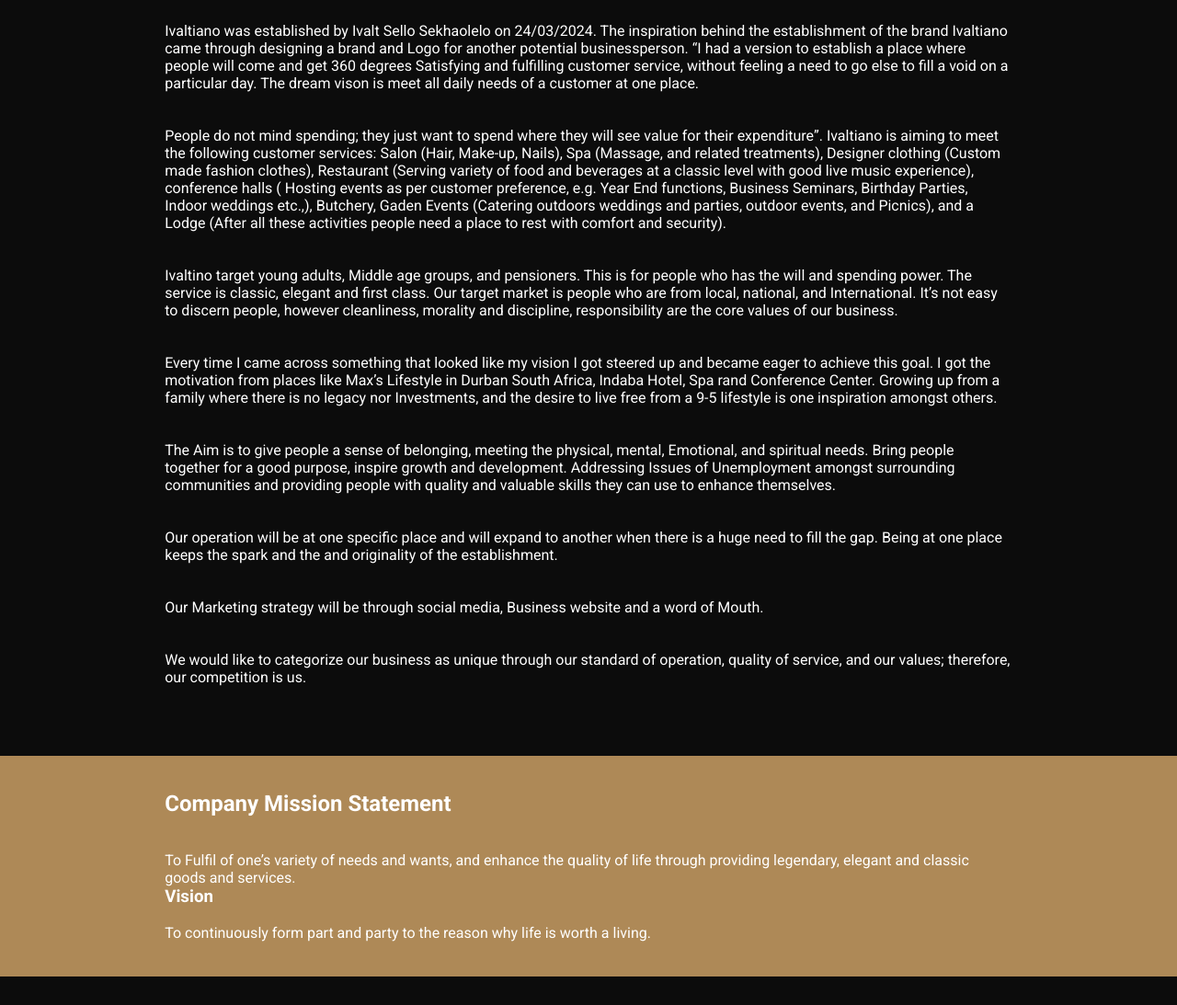
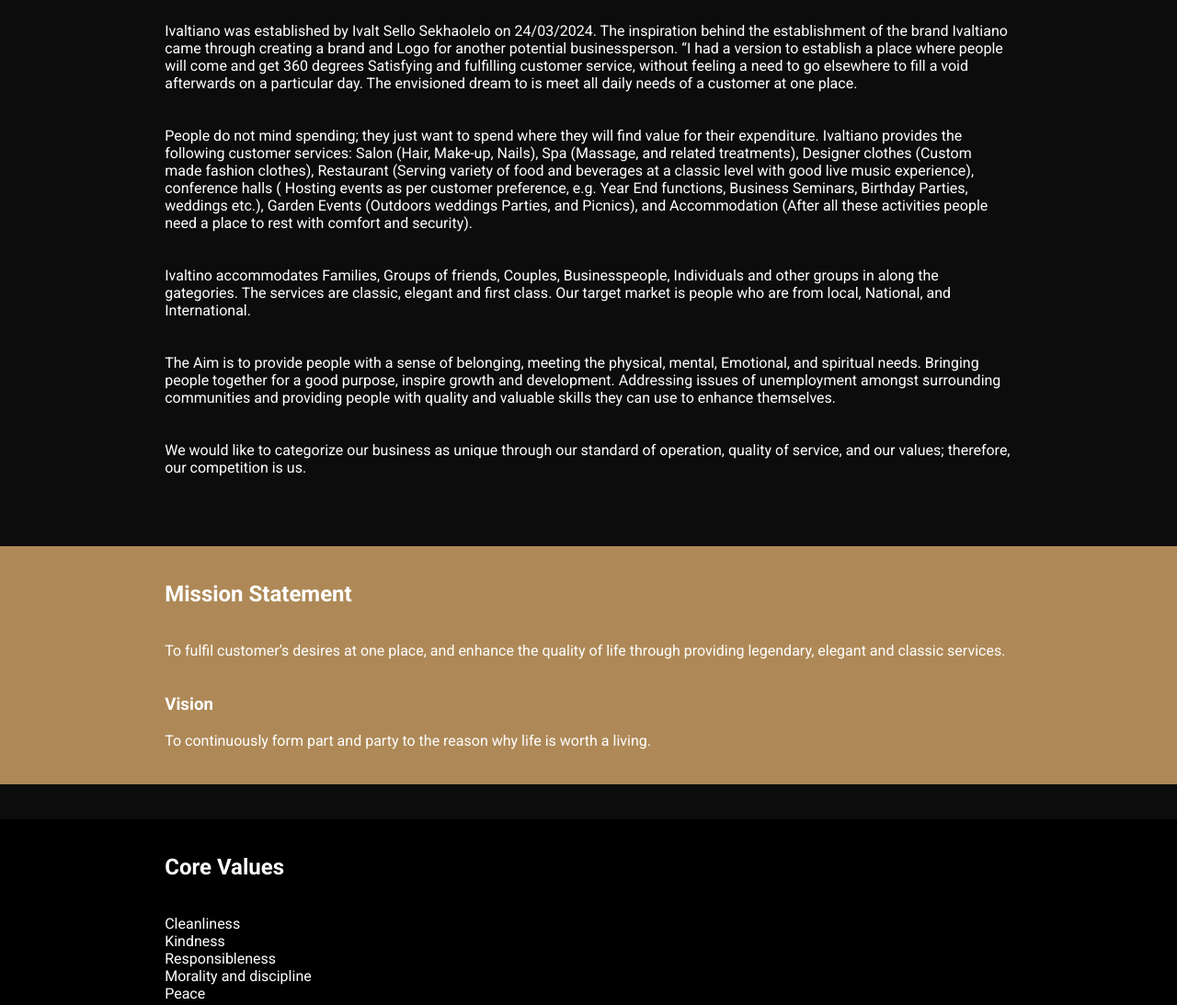
Before and after one commit to Katlego-Paul-Gejengana/Ivaltiano, a plain HTML site: page index.html in a window 1280 px wide. Shown: the part 880-1973 px from the top of the page at 92% size. Drawn offline with Linux system fonts and the light colour scheme; a script that the page names is missing.

Commit message:
Update index.html

```diff
--- a/index.html
+++ b/index.html
@@ -84,60 +84,45 @@
         <br>
         <br>
 
-        <p>Ivaltiano was established by Ivalt Sello Sekhaolelo on 24/03/2024. The inspiration behind the
-             establishment of the brand Ivaltiano came through designing a brand and Logo for another
-             potential businessperson. “I had a version to establish a place where people will come and
-             get 360 degrees Satisfying and fulfilling customer service, without feeling a need to go else
-              to fill a void on a particular day. The dream vison is meet all daily needs of a customer
-              at one place.</p>
+        <p>Ivaltiano was established by Ivalt Sello Sekhaolelo on 24/03/2024. The inspiration
+            behind the establishment of the brand Ivaltiano came through creating a brand and
+            Logo for another potential businessperson. “I had a version to establish a place
+            where people will come and get 360 degrees Satisfying and fulfilling customer
+            service, without feeling a need to go elsewhere to fill a void afterwards on a
+            particular day. The envisioned dream to is meet all daily needs of a customer at
+            one place.</p>
         <br>
         <br>
 
-        <p> People do not mind spending; they just want to spend where they will see value for their
-            expenditure”. Ivaltiano is aiming to meet the following customer services: Salon (Hair, Make-up,
-            Nails), Spa (Massage, and related treatments), Designer clothing (Custom made fashion clothes),
-            Restaurant (Serving variety of food and beverages at a classic level with good live music
-            experience), conference halls ( Hosting events as per customer preference, e.g. Year End
-            functions, Business Seminars, Birthday Parties, Indoor weddings etc.,), Butchery,  Gaden Events
-            (Catering outdoors weddings and parties, outdoor events, and Picnics), and a Lodge (After all
-            these activities people need a place to rest with comfort and security).</p>
+        <p> People do not mind spending; they just want to spend where they will find value
+            for their expenditure. Ivaltiano provides the following customer services: Salon
+            (Hair, Make-up, Nails), Spa (Massage, and related treatments), Designer clothes
+            (Custom made fashion clothes), Restaurant (Serving variety of food and beverages
+            at a classic level with good live music experience), conference halls ( Hosting
+            events as per customer preference, e.g. Year End functions, Business Seminars,
+            Birthday Parties, weddings etc.), Garden Events (Outdoors weddings Parties, and
+            Picnics), and Accommodation (After all these activities people need a place to
+            rest with comfort and security).</p>
 
         <br>
         <br>
 
-        <p>Ivaltino target young adults, Middle age groups, and pensioners. This is for people who has the
-            will and spending power. The service is classic, elegant and first class. Our target market is
-            people who are from local, national, and International. It’s not easy to discern people, however
-            cleanliness, morality and discipline, responsibility are the core values of our business.</p>
+        <p>Ivaltino accommodates Families, Groups of friends, Couples, Businesspeople,
+            Individuals and other groups in along the gategories. The services are classic,
+            elegant and first class. Our target market is people who are from local, National,
+            and International. </p>
         <br>
         <br>
 
-        <p>Every time I came across something that looked like my vision I got steered up and became eager
-            to achieve this goal. I got the motivation from places like Max’s Lifestyle in Durban South
-            Africa, Indaba Hotel, Spa rand Conference Center. Growing up from a family where there is no
-            legacy nor Investments, and the desire to live free from a 9-5 lifestyle is one inspiration
-            amongst others.</p>
+        <p>The Aim is to provide people with a sense of belonging, meeting the physical, mental,
+            Emotional, and spiritual needs. Bringing people together for a good purpose, inspire
+            growth and development. Addressing issues of unemployment amongst surrounding communities
+            and providing people with quality and valuable skills they can use to enhance themselves.</p>
         <br>
         <br>
 
-        <p>The Aim is to give people a sense of belonging, meeting the physical, mental, Emotional, and
-            spiritual needs. Bring people together for a good purpose, inspire growth and development.
-            Addressing Issues of Unemployment amongst surrounding communities and providing people with
-            quality and valuable skills they can use to enhance themselves. </p>
-        <br>
-        <br>
-
-        <p>Our operation will be at one specific place and will expand to another when there is a huge need
-            to fill the gap. Being at one place keeps the spark and the and originality of the establishment.</p>
-        <br>
-        <br>
-
-        <p>Our Marketing strategy will be through social media, Business website and a word of Mouth. </p>
-        <br>
-        <br>
-
-        <p>We would like to categorize our business as unique through our standard of operation, quality of
-            service, and our values; therefore, our competition is us. </p>
+        <p>We would like to categorize our business as unique through our standard of operation, quality
+            of service, and our values; therefore, our competition is us.</p>
 
         <br>
         <br>
@@ -148,11 +133,15 @@
     <section class="mission">
         <br>
         <br>
-        <h1>Company Mission Statement</h1>
+        <h1>Mission Statement</h1>
         <br>
         <br>
-        <p> To Fulfil of one’s variety of needs and wants, and enhance the quality of life through providing
-            legendary, elegant and classic goods and services.</p>
+        <p> To fulfil customer’s desires at one place, and enhance the quality of life through
+            providing legendary, elegant and classic services.</p>
+
+
+        <br>
+        <br>
 
         <h3>Vision</h3>
         <br>
@@ -175,10 +164,10 @@
         <br>
         <ul>
             <li>Cleanliness</li>
+            <li>Kindness</li>
+            <li>Responsibleness</li>
             <li>Morality and discipline</li>
-            <li>Wellness</li>
             <li>Peace</li>
-            <li>Responsibility</li>
         </ul>
 
         <br>
@@ -195,18 +184,20 @@
         <h1>Services</h1>
         <br>
         <br>
-        <ul>
-            <li>Salon (Hair, Make-up, Nails), </li>
+        <ul style="list-style-type:disc;">
+            <li>Salon (Hair, Make-up, Nails)</li>
             <br>
-            <li>Spa (Massage, and related treatments),</li>
+            <li>Spa (Massage, and related treatments)</li>
             <br>
-            <li> Designer clothing (Custom made fashion clothes),  </li>
+            <li>Designer clothes (Custom made fashion clothes)</li>
             <br>
-            <li>Restaurant (Serving variety of food and beverages at a classic level with good live music experience),</li>
+            <li>Restaurant (Serving variety of food and beverages at a classic level with good live music experience).</li>
             <br>
-            <li>Conference halls (Hosting events as per customer preference, e.g. Year End functions, Business Seminars, Birthday Parties, Indoor weddings etc.,),</li>
+            <li>Conference halls (Hosting events as per customer preference, e.g. Year End functions, Business Seminars, Birthday Parties, weddings etc.)</li>
             <br>
-            <li> Garden Events (Catering outdoors weddings and parties, outdoor events, and Picnics), </li>
+            <li>Gaden Events (Outdoors weddings Parties, and Picnics)</li>
+            <br>
+            <li>Accommodation (Bachelor, Couples and Groups)</li>
         </ul>
 
     </section>
```
